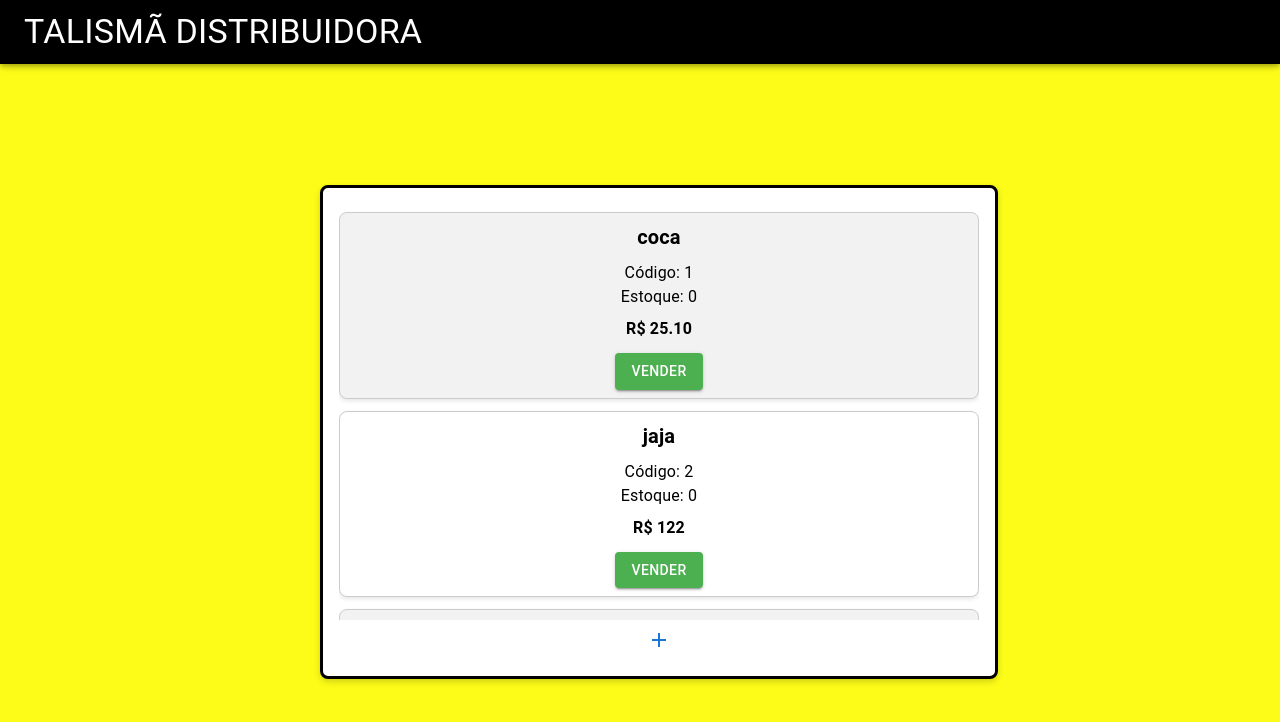
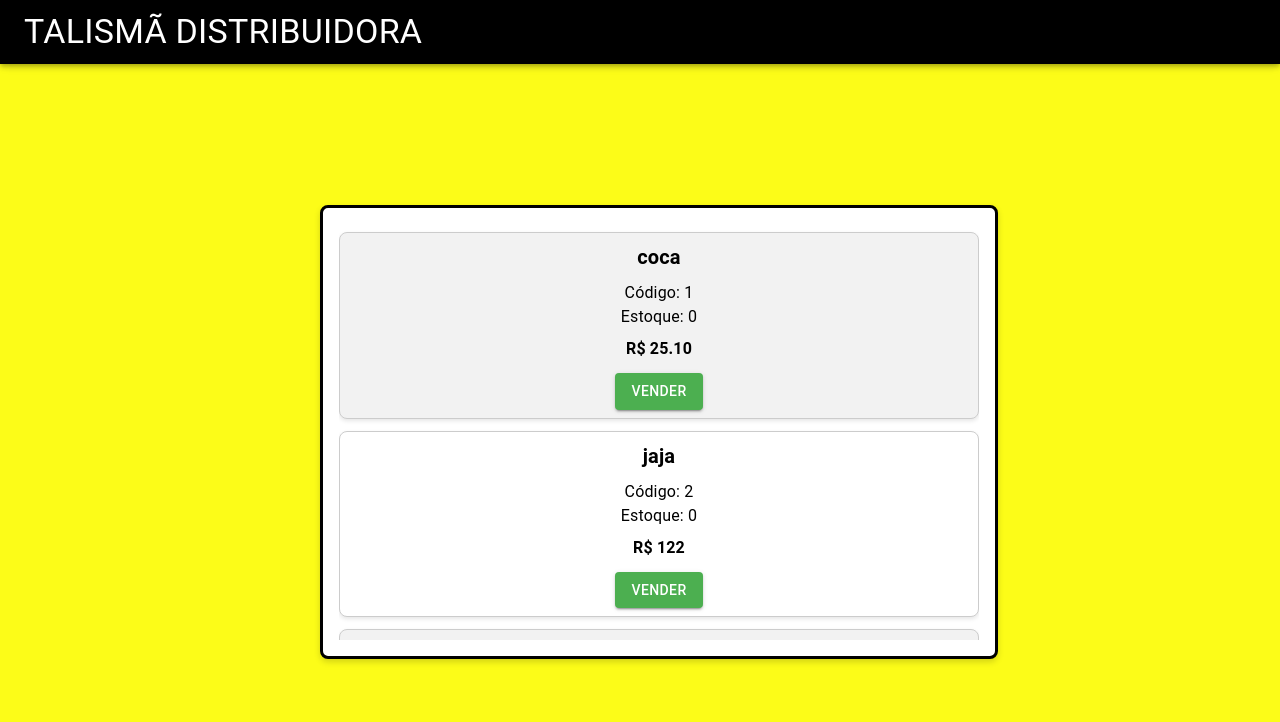
Before and after one commit to sadomoso/EstoqueOnline, a React (Create React App) app: page /Home in a window 1280 px wide. Shown: the top 722 px of the page. Built offline with nearby package versions, Linux system fonts and the light colour scheme; data requests are answered from the project's data file.

Commit message:
delete icon button

```diff
--- a/src/Paginas/Home.js
+++ b/src/Paginas/Home.js
@@ -109,9 +109,6 @@ export default function Home() {
                         ))}
                     </List>
 
-                    <IconButton color="primary" aria-label="Adicionar" onClick={handleCadastrarClick}>
-                        <AddIcon />
-                    </IconButton>
                 </Box>
             </Grid>
             <PopupVendasProdutos open={openPopup}
--- a/src/Paginas/Login.js
+++ b/src/Paginas/Login.js
@@ -12,7 +12,7 @@ export default function Login() {
     try {
       // Chama a função de requisição de login de forma assíncrona
       const loginsucesso = await loginRequisicao(usuario, senha);
-
+      console.log(loginsucesso)
       if (loginsucesso === true) {
         navigate("/Home");
       } else {
```
